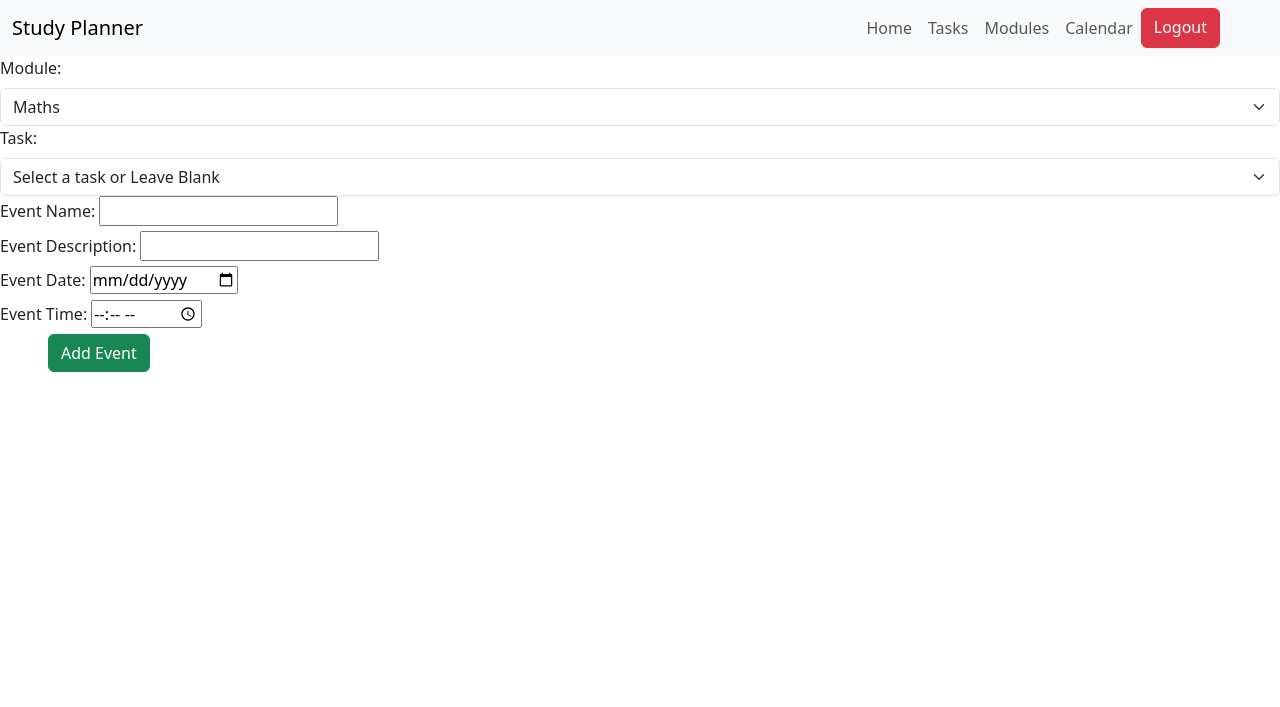
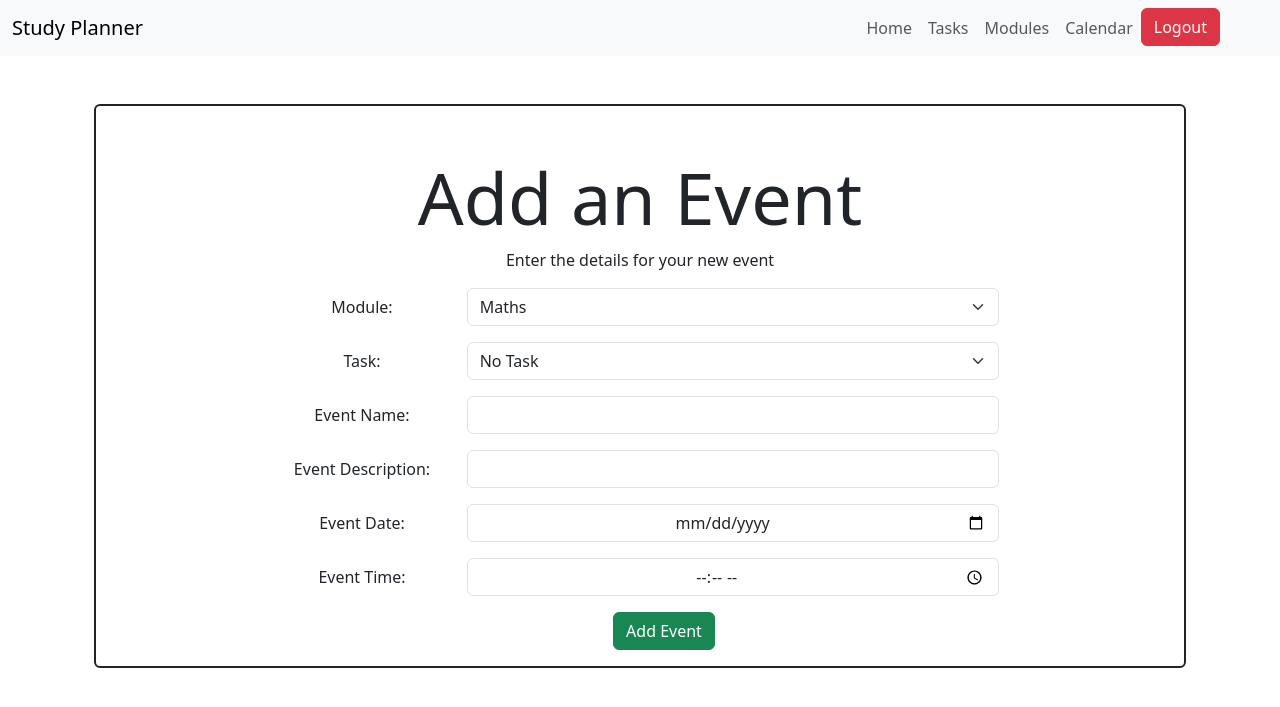
Before and after one commit to ctlaverick/StudyPlanner, a Flask app: page /Events/add in a window 1280 px wide. Shown: the top 707 px of the page. Run offline with Flask 3, Linux system fonts and the light colour scheme; a user stored in the database is signed in; data comes from the database, SQL or seed files in the repository; both versions use the stored data as it was after the commit; tables that the repository leaves empty hold one stand-in row (values such as "Sample post").

Commit message:
Form Update 2

```diff
--- a/StudyPlanner/templates/base.html
+++ b/StudyPlanner/templates/base.html
@@ -22,7 +22,9 @@
               <a class="nav-link" href="{{ url_for('core.tasksPage')}}">Tasks</a>
               <a class="nav-link" href="{{ url_for('core.modulesPage')}}">Modules</a>
               <a class="nav-link" href="{{ url_for('core.calendarPage')}}">Calendar</a>
-              <a class="btn btn-danger" href="{{ url_for('auth.logout')}}">Logout</a>
+              <div>
+                <a class="btn btn-danger" href="{{ url_for('auth.logout')}}">Logout</a>
+              </div>
               {% else %}
               <a class="btn btn-primary mx-1" href="{{ url_for('auth.login')}}">Login</a>
               <a class="btn btn-success mx-1" href="{{ url_for('auth.register')}}">Sign Up</a>
--- a/StudyPlanner/templates/core/addEvent.html
+++ b/StudyPlanner/templates/core/addEvent.html
@@ -1,43 +1,75 @@
 {% extends "base.html" %}
 {% block content %}
 
+<style>
+    input{
+            text-align: center;
+        }
+</style>
+
+<div class="container-sm text-center mt-5">
+    <div class="container-sm m-auto">
+        <div class="border border-2 rounded-2 border-dark">
+            <div class="row">
+                <div class="col">
+                    <h1 class="text-center display-2 mt-5">Add an Event</h1>
+                    <p class="text-center">Enter the details for your new event</p>
                     <form action="{{ url_for('core.addEvent') }}" method="post">
-    <div>
-        <label class="form-label">Module:</label>
+                        <div class="row mb-3 d-flex align-items-center justify-content-center">
+                            <label class="col-sm-2 col-form-label">Module:</label>
+                            <div class="col-sm-6">
                                 <select class="form-select" name="module" aria-label="Select module">
                                     {% for module in current_user.modules %}
                                         <option value="{{ module.id }}">{{ module.name }}</option>
                                     {% endfor %}
                                 </select>
                             </div>
-    <div>
-        <label class="form-label">Task:</label>
+                        </div>
+                        <div class="row mb-3 d-flex align-items-center justify-content-center">
+                            <label class="col-sm-2 col-form-label">Task:</label>
+                            <div class="col-sm-6">
                                 <select class="form-select" name="module" aria-label="Select task">
-            <option selected value="none">Select a task or Leave Blank</option>
+                                    <option selected value="none">No Task</option>
                                     {% for task in current_user.tasks %}
                                         <option value="{{ task.id }}">{{ task.name }}</option>
                                     {% endfor %}
                                 </select>
                             </div>
-    <div>
-        <label class="form-label">Event Name:</label>
-        <input type="text" name="name">
                         </div>
-    <div>
-        <label class="form-label">Event Description:</label>
-        <input type="text" name="description">
+                        <div class="row mb-3 d-flex align-items-center justify-content-center">
+                            <label class="col-sm-2 col-form-label">Event Name:</label>
+                            <div class="col-sm-6">
+                                <input class="form-control" type="text" name="name">
                             </div>
-    <div>
-        <label class="form-label">Event Date:</label>
-        <input type="date" name="date" value="{{due_date}}" required>
                         </div>
-    <div>
-        <label class="form-label">Event Time:</label>
-        <input type="time" name="time" value="{{ due_time }}" required>
+                        <div class="row mb-3 d-flex align-items-center justify-content-center">
+                            <label class="col-sm-2 col-form-label">Event Description:</label>
+                            <div class="col-sm-6">
+                                <input class="form-control" type="text" name="description">
                             </div>
+                        </div>
+                        <div class="row mb-3 d-flex align-items-center justify-content-center">
+                            <label class="col-sm-2 col-form-label">Event Date:</label>
+                            <div class="col-sm-6">
+                                <input class="form-control" type="date" name="date" value="{{due_date}}" required>
+                            </div>
+                        </div>
+                        <div class="row mb-3 d-flex align-items-center justify-content-center">
+                            <label class="col-sm-2 col-form-label">Event Time:</label>
+                            <div class="col-sm-6">
+                                <input class="form-control" type="time" name="time" value="{{ due_time }}" required>
+                            </div>
+                        </div>
+                        <div class="row mb-3 d-flex align-items-center justify-content-center">
                             <div>
                                 <input type="submit" value="Add Event" class="btn btn-success ms-5">
                             </div>
+                        </div>
                     </form>
+                </div>
+            </div>
+        </div>
+    </div>
+</div>
 
 {% endblock %}
```
Also changed, not shown: instance/db.sqlite. Lines whose indentation alone changed are shown as unchanged.
